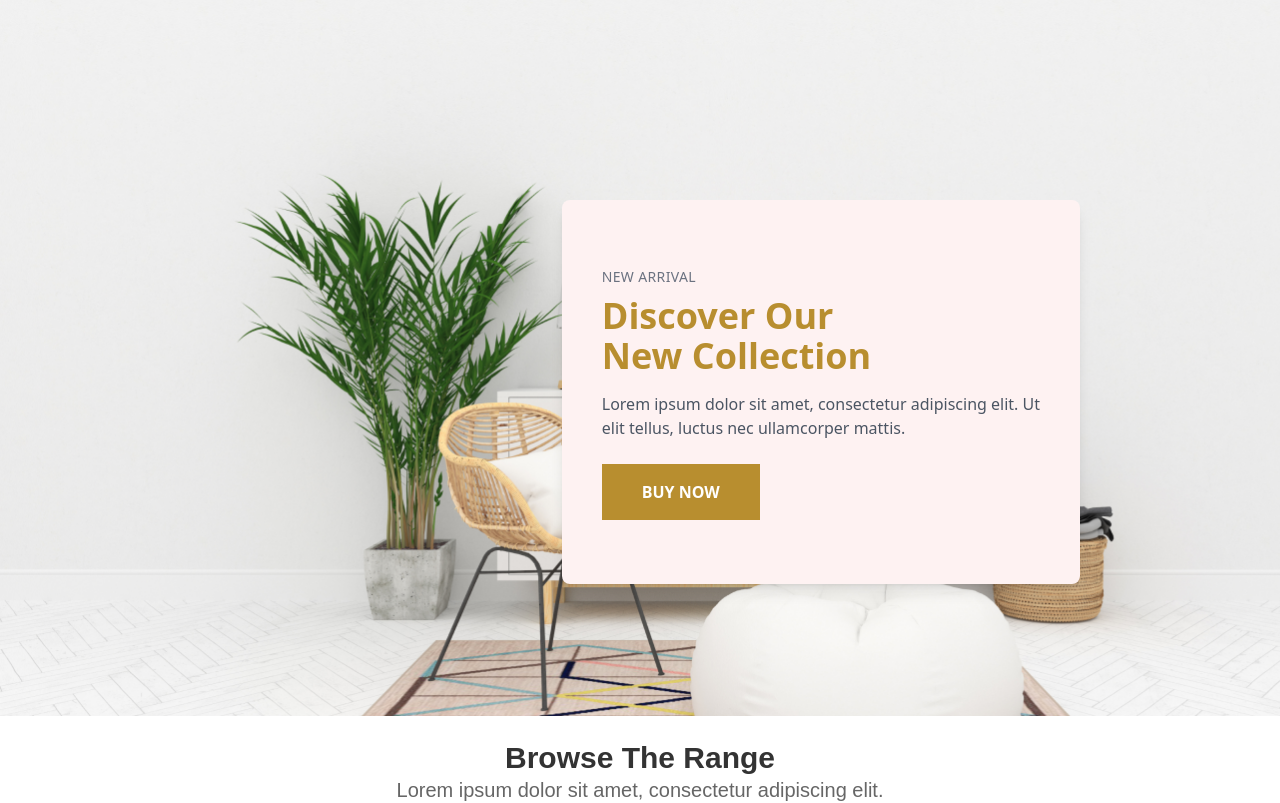
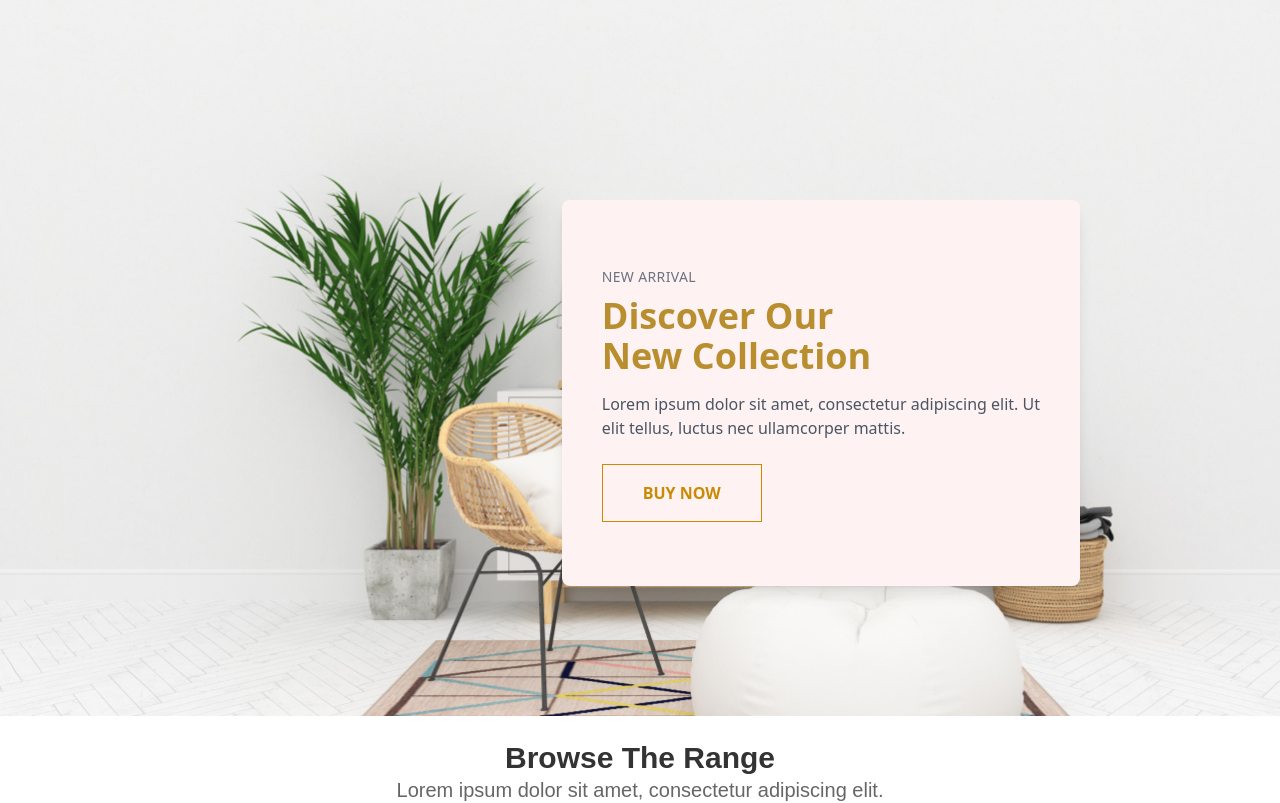
Before and after one commit to enzoguis/avengers-home, a React (Vite) app: page / in a window 1280 px wide. Shown: the top 803 px of the page. Built offline with nearby package versions, Linux system fonts and the light colour scheme.

Commit message:
criando pasta pages e ajeitando banner

```diff
--- a/src/App.tsx
+++ b/src/App.tsx
@@ -1,8 +1,8 @@
 import { BannerInicio } from './components/BannerInicio'
-import { Button } from './components/Button'
+import { Filtro } from './components/Filtro'
 import { Cards } from './components/Cards'
 import { CardsDown } from './components/CardsDown'
-import { Filtro } from './components/Filtro'
+import { Button } from './components/Button'
 import { ImagemBaixo } from './components/ImagemBaixo'
 
 
@@ -15,9 +15,9 @@ export default function App() {
           <div className='flex flex-col items-center justify-center gap-y-6'>
             <Cards />
             <CardsDown />
-            <Button />
-            <ImagemBaixo />
           </div>
+          <Button />
+          <ImagemBaixo />
         </div>
       </div>
   )
--- a/src/components/BannerInicio.tsx
+++ b/src/components/BannerInicio.tsx
@@ -5,7 +5,7 @@ export function BannerInicio() {
                 <span className="text-sm text-gray-500 tracking-wide">NEW ARRIVAL</span>
                 <h1 className="text-4xl text-[#B88E2F] font-bold mt-2 text-custom-golden">Discover Our <br /> New Collection</h1>
                 <p className="text-gray-600 mt-4">Lorem ipsum dolor sit amet, consectetur adipiscing elit. Ut<br /> elit tellus, luctus nec ullamcorper mattis.</p>
-                <button className="mt-6 bg-[#B88E2F] text-white font-semibold py-4 px-10">BUY NOW</button>
+                <button className="mt-6 border text-yellow-600 font-bold border-yellow-600 transition-colors duration-300 hover:bg-yellow-600 hover:text-white py-4 px-10">BUY NOW</button>
             </div>
         </div>
     );}
```
Also changed, not shown: src/pages/Home.tsx (added).
